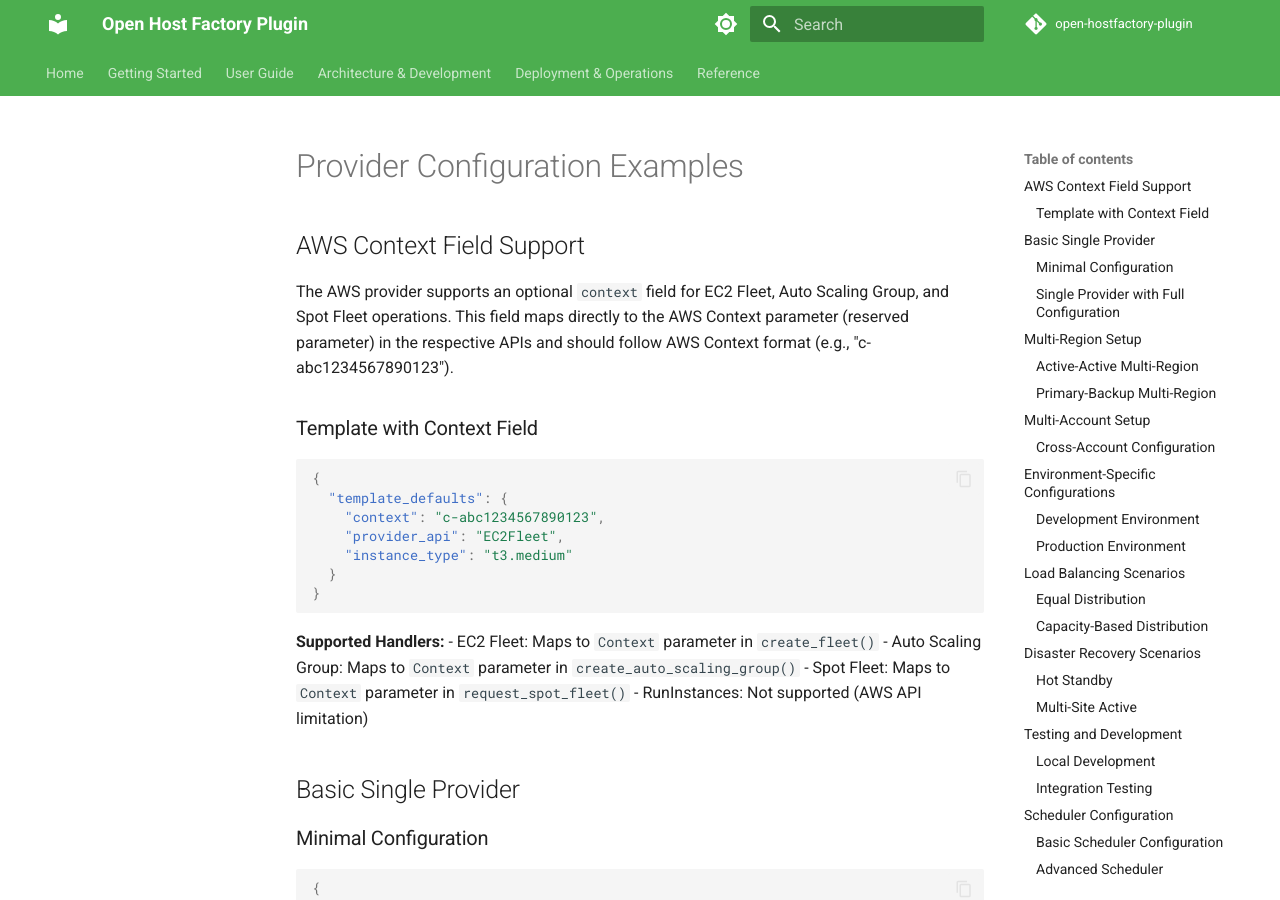
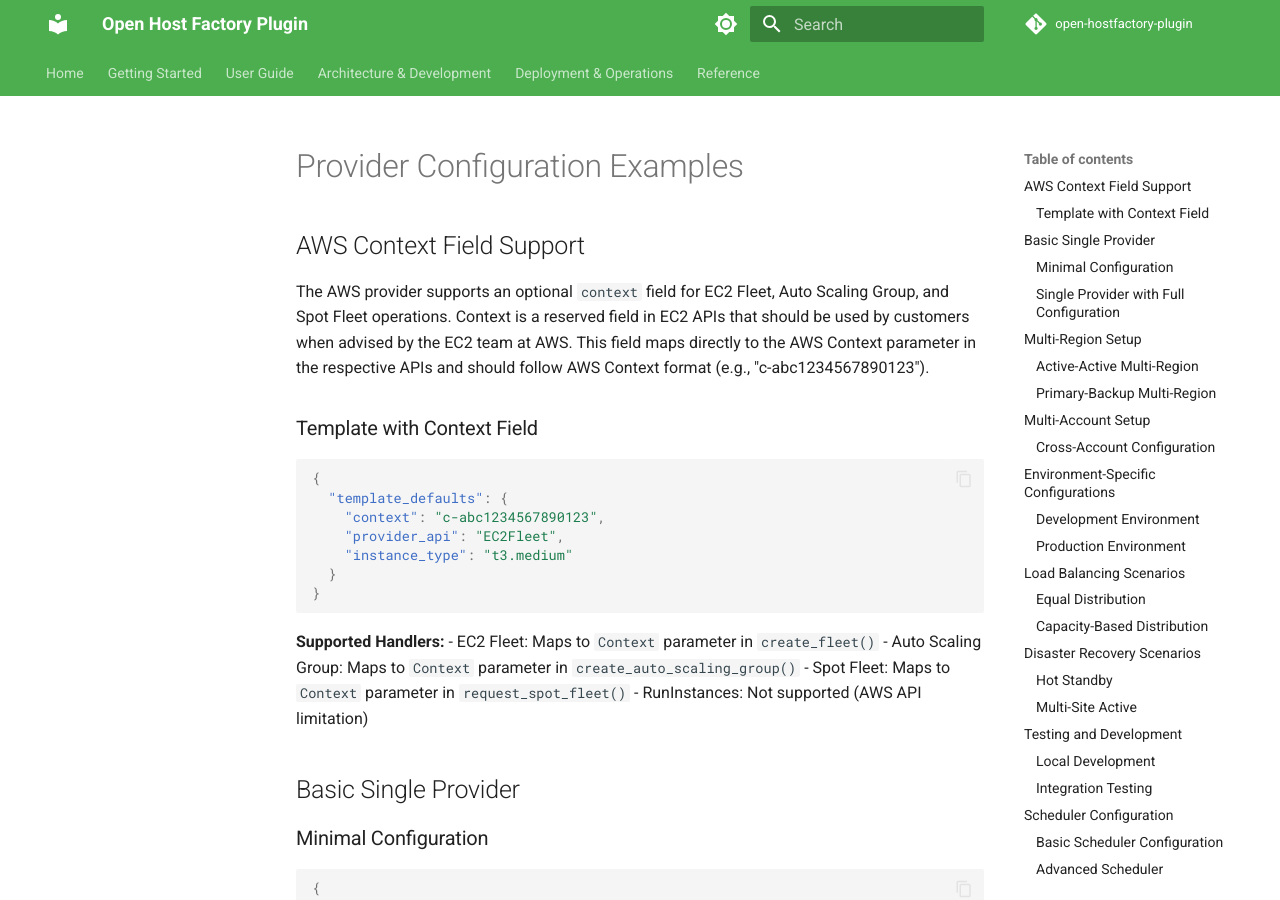
Before and after one commit to awslabs/open-hostfactory-plugin, an MkDocs documentation site: the page built from docs/docs/configuration/examples.md, in a window 1280 px wide and 900 px high. Built offline with MkDocs 1.6.1 and Material for MkDocs 9.7.7, drawn with Linux system fonts in a browser that asks for light colours; comment, search, counter and statistics services are not loaded; the version menu is left out.

Commit message:
docs: improve AWS Context field description using Karpenter language
- Use more accurate description: 'reserved field in EC2 APIs'
- Add guidance: 'should be used when advised by EC2 team at AWS'
- Align with Karpenter documentation standards for Context parameter

````diff
--- a/docs/docs/configuration/examples.md
+++ b/docs/docs/configuration/examples.md
@@ -2,7 +2,7 @@
 
 ## AWS Context Field Support
 
-The AWS provider supports an optional `context` field for EC2 Fleet, Auto Scaling Group, and Spot Fleet operations. This field maps directly to the AWS Context parameter (reserved parameter) in the respective APIs and should follow AWS Context format (e.g., "c-abc1234567890123").
+The AWS provider supports an optional `context` field for EC2 Fleet, Auto Scaling Group, and Spot Fleet operations. Context is a reserved field in EC2 APIs that should be used by customers when advised by the EC2 team at AWS. This field maps directly to the AWS Context parameter in the respective APIs and should follow AWS Context format (e.g., "c-abc1234567890123").
 
 ### Template with Context Field
 ```json
````
Also changed, not shown: README.md.
